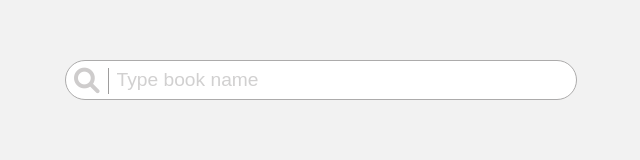
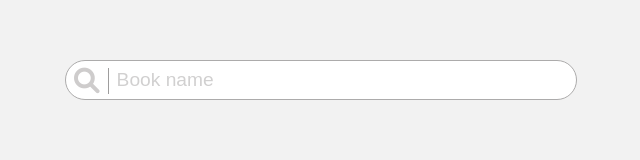
Before and after one commit to Assassinationrogue/Book_summary_assignment, an Angular app: page / in a window 1280 px wide. Shown: the part 340-500 px from the top of the page, without its empty margins (319-959 px from the left). Built offline with nearby package versions, Linux system fonts and the light colour scheme.

Commit message:
# placeholder name change

```diff
--- a/src/app/components/home/home.component.html
+++ b/src/app/components/home/home.component.html
@@ -15,7 +15,7 @@
             type="text"
             #searchInput
             class="layout__body-search--content---bar----input"
-            placeholder="Type book name"
+            placeholder="Book name"
           />
           <!-- <button type="submit" class="layout__body-search--content---bar----button">Go</button> -->
         </div>
```
